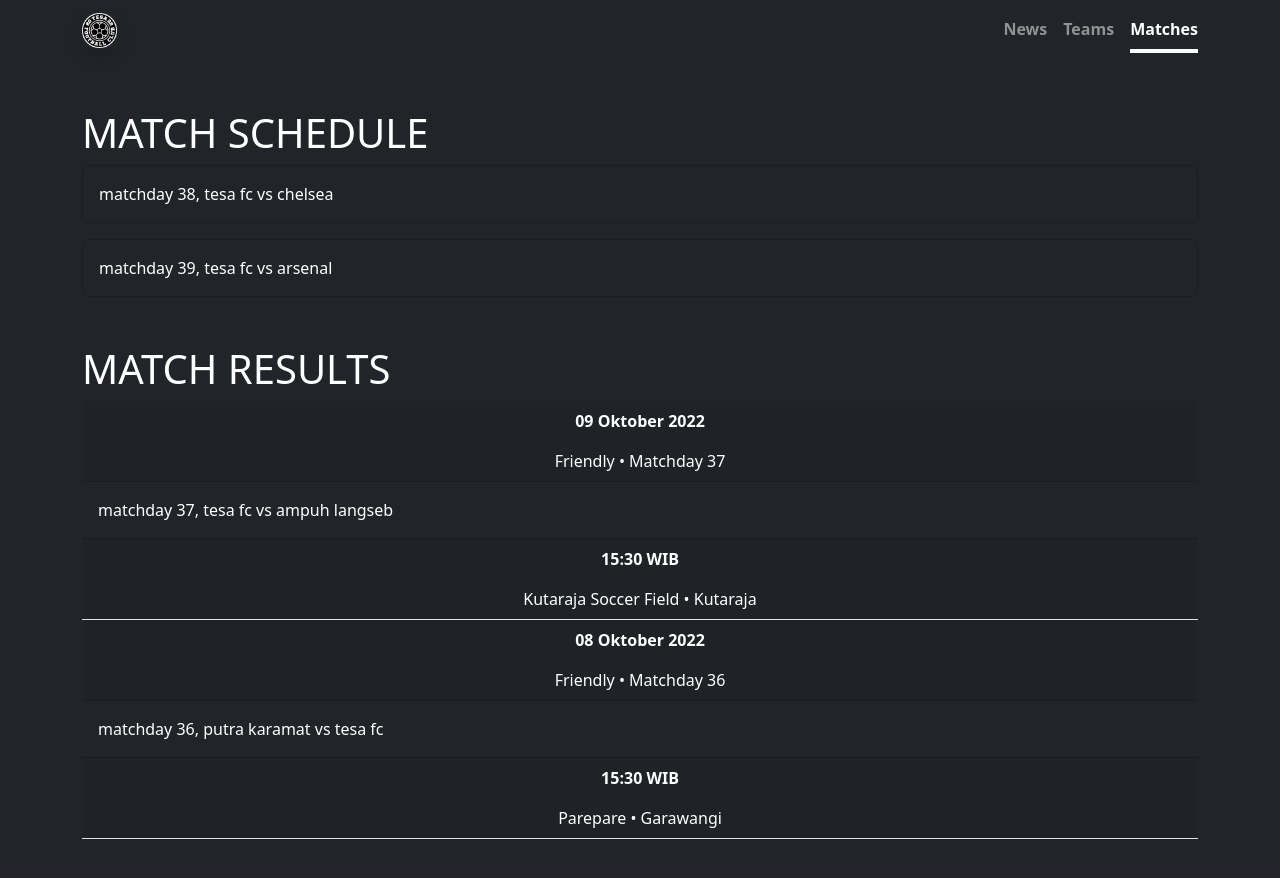
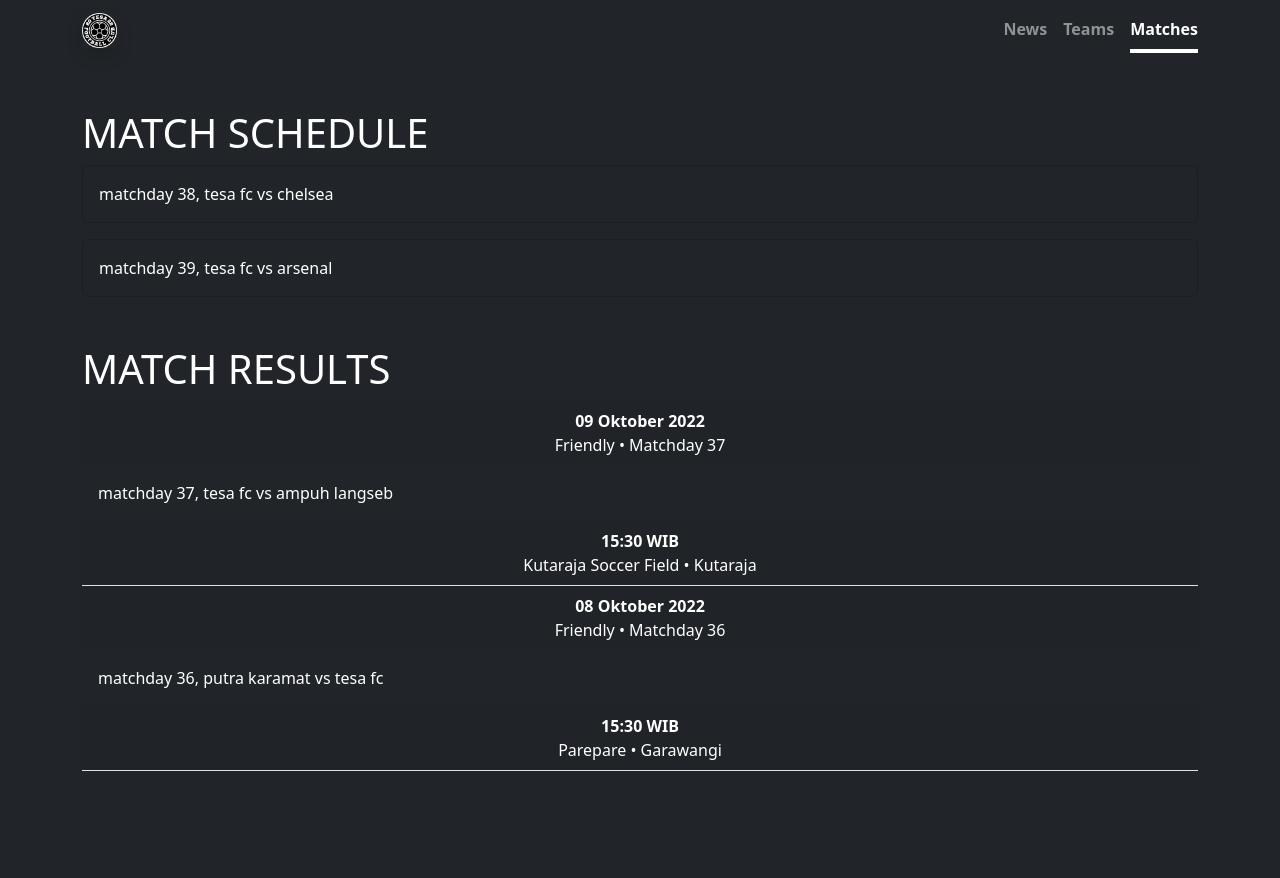
Before and after one commit to tesafc/tesafc.github.io, a Jekyll site: the page built from matches.html, in a window 1280 px wide. Shown: the top 878 px of the page. Built offline with Jekyll 4.4.1, drawn with Linux system fonts in a browser that asks for light colours.

Commit message:
Update matches.html

```diff
--- a/matches.html
+++ b/matches.html
@@ -26,16 +26,16 @@
       {% for match in results reversed %}
       <div class="col">
         <div class="card text-bg-dark border-0 border-bottom rounded-0">
-          <div class="card-header">
-            <p class="card-text text-center text-capitalize fw-bolder">{{ match.time }}</p>
-            <p class="card-text text-center text-capitalize">{{ match.competition }} • {{ match.matchday }}</p>
+          <div class="card-header border-0">
+            <p class="card-text text-center text-capitalize fw-bolder mb-0">{{ match.time }}</p>
+            <p class="card-text text-center text-capitalize mb-0">{{ match.competition }} • {{ match.matchday }}</p>
           </div>
           <div class="card-body">
             {{ match.title }}
           </div>
-          <div class="card-footer">
-            <p class="card-text text-center text-uppercase fw-bolder">{{ match.kick-off }}</p>
-            <p class="card-text text-center text-capitalize">{{ match.stadium }} • {{ match.place }}</p>
+          <div class="card-footer border-0">
+            <p class="card-text text-center text-uppercase fw-bolder mb-0">{{ match.kick-off }}</p>
+            <p class="card-text text-center text-capitalize mb-0">{{ match.stadium }} • {{ match.place }}</p>
           </div>
         </div>
       </div>
```
